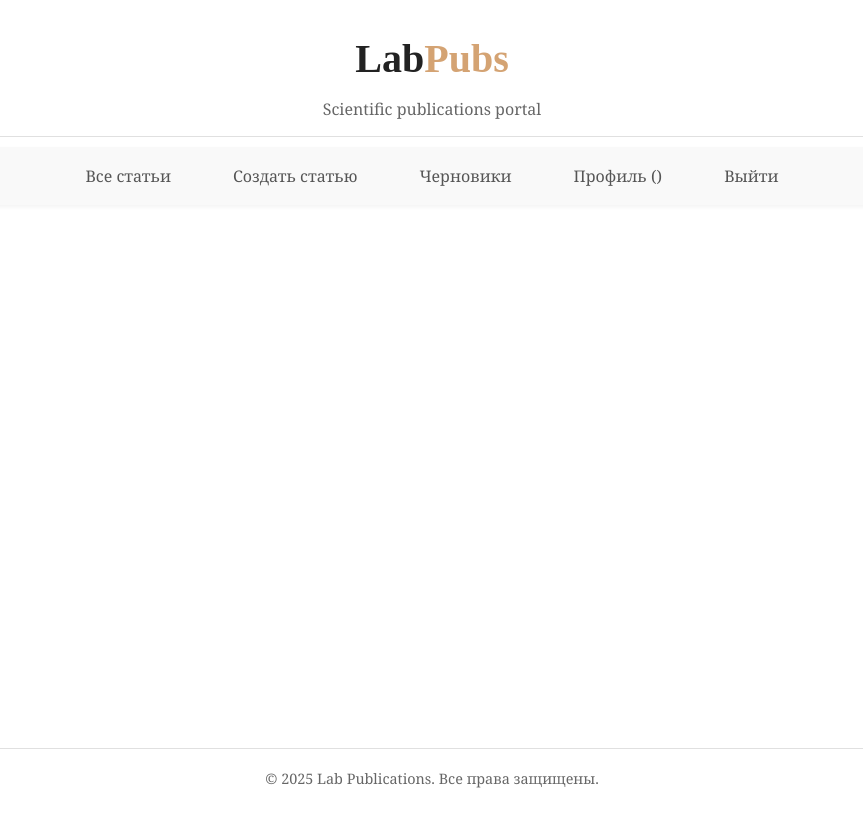
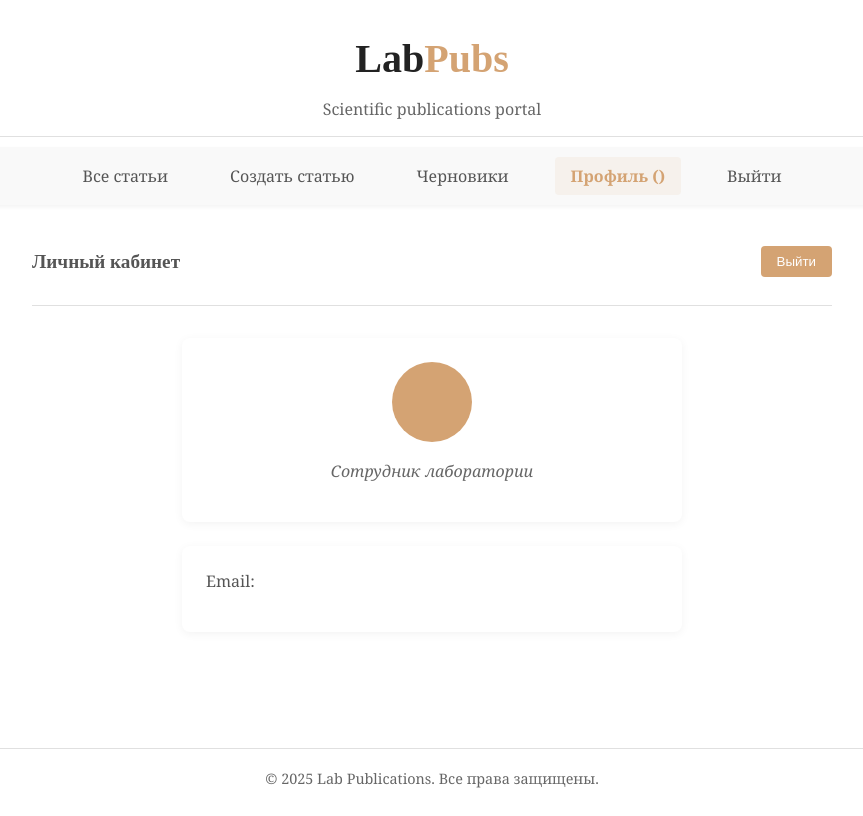
Before and after one commit to Kriss010119/LabPublishArticles, a React (Create React App) app: page /profile in a window 1280 px wide. Before the commit this address led to /login. Shown: the whole page, without its empty margins (208-1071 px from the left). Built offline with nearby package versions, Linux system fonts and the light colour scheme.

Commit message:
profile style

```diff
--- a/src/pages/Home.jsx
+++ b/src/pages/Home.jsx
@@ -22,6 +22,7 @@ export const Home = () => {
                     <Route path="/drafts" element={<DraftPage />} />
                     <Route path="/create-article" element={<CreateArticle />} />
                     <Route path="/profile" element={<Profile />} />
+
                 </Routes>
             </main>
             <footer className={styles.footer}>
--- a/src/pages/Profile.jsx
+++ b/src/pages/Profile.jsx
@@ -1,11 +1,12 @@
 import { Navigate } from 'react-router-dom';
 import { useDispatch, useSelector } from 'react-redux';
 import { signOut } from '../store/userSlice';
+import styles from '../styles/Profile.module.css';
 
 export const Profile = () => {
   const dispatch = useDispatch();
-  const { isAuth, userData } = useSelector(state => state.user);
-
+  const {  userData } = useSelector(state => state.user);
+  const isAuth = true;
   const handleLogout = () => {
     dispatch(signOut());
   };
@@ -15,10 +16,35 @@ export const Profile = () => {
   }
 
   return (
-    <div className="page">
-      <h2>Личный кабинет</h2>
-      <p>Добро пожаловать, {userData?.name}!</p>
-      <button onClick={handleLogout}>Выйти</button>
+    <div className={styles.profileContainer}>
+      <div className={styles.profileHeader}>
+        <h2>Личный кабинет</h2>
+        <button
+          onClick={handleLogout}
+          className={styles.logoutButton}
+        >
+          Выйти
+        </button>
+      </div>
+
+      <div className={styles.profileContent}>
+        <div className={styles.userInfo}>
+          <div className={styles.avatarSection}>
+            <div className={styles.avatarPlaceholder}>
+              {userData?.name?.charAt(0).toUpperCase()}
+            </div>
+            <h3>{userData?.name}</h3>
+            <p className={styles.userPosition}>Сотрудник лаборатории</p>
+          </div>
+
+          <div className={styles.detailsSection}>
+            <div className={styles.detailItem}>
+              <span className={styles.detailLabel}>Email:</span>
+              <span>{userData?.email}</span>
+            </div>
+          </div>
+        </div>
+      </div>
     </div>
   );
 };
--- /dev/null
+++ b/src/styles/Profile.module.css
@@ -0,0 +1,109 @@
+.profileContainer {
+  max-width: 800px;
+  margin: 0 auto;
+  padding: 0;
+  font-family: 'Georgia', serif;
+}
+
+.profileHeader {
+  display: flex;
+  justify-content: space-between;
+  align-items: center;
+  margin-bottom: 2rem;
+  border-bottom: 1px solid #e0e0e0;
+  padding-bottom: 1rem;
+}
+
+.profileHeader h2 {
+  font-size: 2rem;
+  color: #555;
+  font-size:larger;
+  font-family: 'Times New Roman', serif;
+}
+
+.logoutButton {
+  background-color:  #d4a373;
+  color: white;
+  border: none;
+  padding: 0.5rem 1rem;
+  border-radius: 4px;
+  cursor: pointer;
+  transition: background-color 0.3s ease;
+}
+
+.logoutButton:hover {
+  background-color: #a66503;
+}
+
+.profileContent {
+  display: flex;
+  justify-content: center;
+}
+
+.userInfo {
+  width: 100%;
+  max-width: 500px;
+}
+
+.avatarSection {
+  text-align: center;
+  padding: 1.5rem;
+  background: #fff;
+  border-radius: 8px;
+  box-shadow: 0 2px 10px rgba(0, 0, 0, 0.05);
+  margin-bottom: 1.5rem;
+}
+
+.avatarPlaceholder {
+  width: 80px;
+  height: 80px;
+  margin: 0 auto 1rem;
+  background-color: #d4a373;
+  color: white;
+  border-radius: 50%;
+  display: flex;
+  align-items: center;
+  justify-content: center;
+  font-size: 2rem;
+  font-weight: bold;
+}
+
+.userPosition {
+  color: #666;
+  font-style: italic;
+}
+
+.detailsSection {
+  background: #fff;
+  padding: 1.5rem;
+  border-radius: 8px;
+  box-shadow: 0 2px 10px rgba(0, 0, 0, 0.05);
+}
+
+.detailItem {
+  display: flex;
+  margin-bottom: 1rem;
+}
+
+.detailLabel {
+  font-weight: 500;
+  color: #555;
+  min-width: 100px;
+}
+
+@media (max-width: 768px) {
+  .profileHeader {
+    flex-direction: column;
+    gap: 1rem;
+    text-align: center;
+  }
+
+  .detailItem {
+    flex-direction: column;
+    gap: 0.25rem;
+  }
+
+  .detailLabel {
+    min-width: auto;
+  }
+}
```
